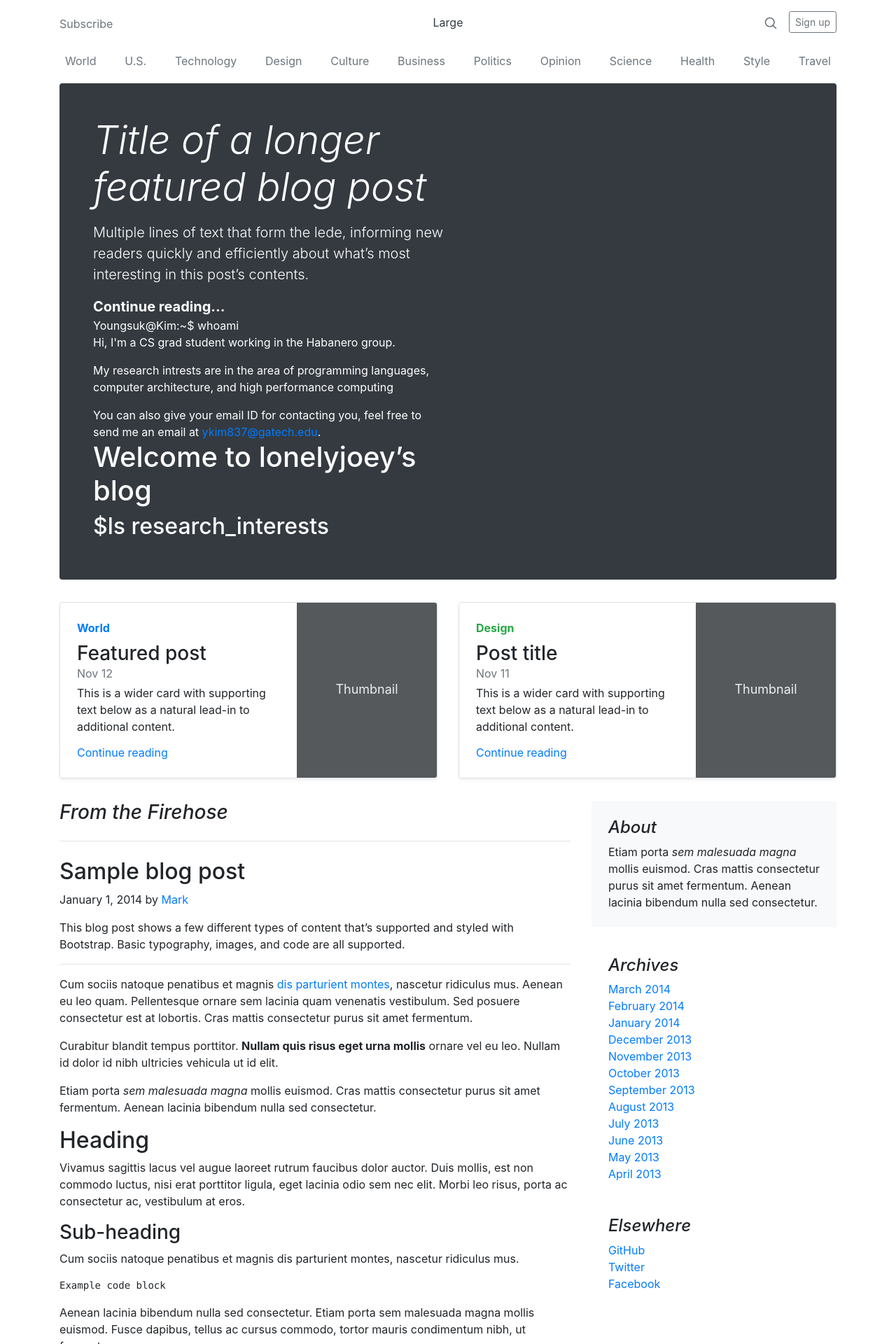
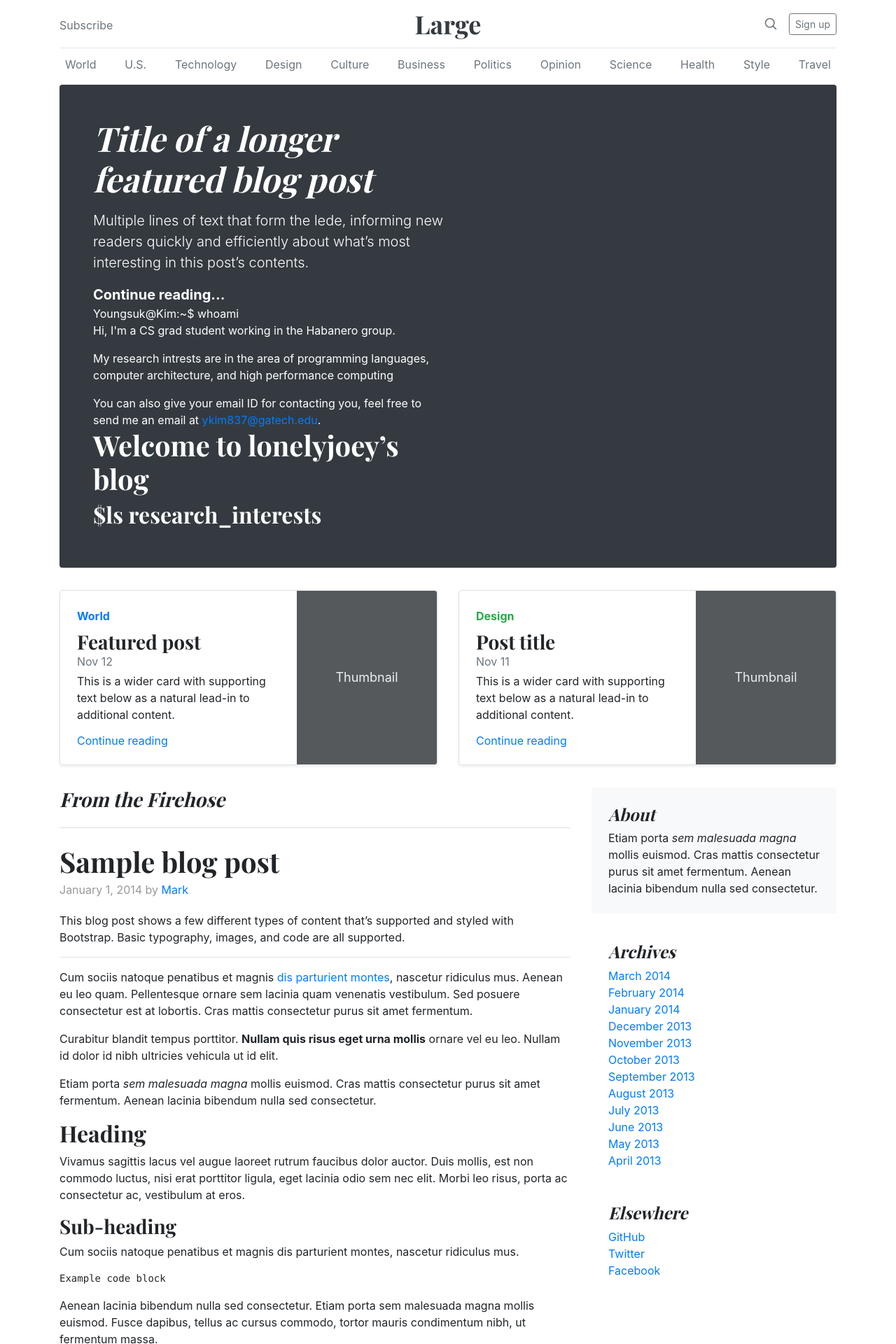
Before and after one commit to JOE1994/JOE1994.github.io, a Jekyll site: the page built from index.md, in a window 1280 px wide. Shown: the top 1920 px of the page at 70% size. Built offline with Jekyll 4.4.1, drawn with Linux system fonts in a browser that asks for light colours; nearby versions of some CDN libraries; library files that are not in the unit come from our copies.

Commit message:
please..

```diff
--- a/_layouts/default.html
+++ b/_layouts/default.html
@@ -33,7 +33,7 @@
     <!-- Custom styles for this template -->
     <link href="https://fonts.googleapis.com/css?family=Playfair+Display:700,900" rel="stylesheet">
     <!-- Custom styles for this template -->
-    <link href="blog.css" rel="stylesheet">
+    <link href="assets/css/blog.css" rel="stylesheet">
   </head>
   <body>
     <div class="container">
--- /dev/null
+++ b/assets/css/blog.css
@@ -0,0 +1,125 @@
+/* stylelint-disable selector-list-comma-newline-after */
+
+.blog-header {
+    line-height: 1;
+    border-bottom: 1px solid #e5e5e5;
+  }
+
+  .blog-header-logo {
+    font-family: "Playfair Display", Georgia, "Times New Roman", serif;
+    font-size: 2.25rem;
+  }
+
+  .blog-header-logo:hover {
+    text-decoration: none;
+  }
+
+  h1, h2, h3, h4, h5, h6 {
+    font-family: "Playfair Display", Georgia, "Times New Roman", serif;
+  }
+
+  .display-4 {
+    font-size: 2.5rem;
+  }
+  @media (min-width: 768px) {
+    .display-4 {
+      font-size: 3rem;
+    }
+  }
+
+  .nav-scroller {
+    position: relative;
+    z-index: 2;
+    height: 2.75rem;
+    overflow-y: hidden;
+  }
+
+  .nav-scroller .nav {
+    display: -ms-flexbox;
+    display: flex;
+    -ms-flex-wrap: nowrap;
+    flex-wrap: nowrap;
+    padding-bottom: 1rem;
+    margin-top: -1px;
+    overflow-x: auto;
+    text-align: center;
+    white-space: nowrap;
+    -webkit-overflow-scrolling: touch;
+  }
+
+  .nav-scroller .nav-link {
+    padding-top: .75rem;
+    padding-bottom: .75rem;
+    font-size: .875rem;
+  }
+
+  .card-img-right {
+    height: 100%;
+    border-radius: 0 3px 3px 0;
+  }
+
+  .flex-auto {
+    -ms-flex: 0 0 auto;
+    flex: 0 0 auto;
+  }
+
+  .h-250 { height: 250px; }
+  @media (min-width: 768px) {
+    .h-md-250 { height: 250px; }
+  }
+
+  /*
+   * Blog name and description
+   */
+  .blog-title {
+    margin-bottom: 0;
+    font-size: 2rem;
+    font-weight: 400;
+  }
+  .blog-description {
+    font-size: 1.1rem;
+    color: #999;
+  }
+
+  @media (min-width: 40em) {
+    .blog-title {
+      font-size: 3.5rem;
+    }
+  }
+
+  /* Pagination */
+  .blog-pagination {
+    margin-bottom: 4rem;
+  }
+  .blog-pagination > .btn {
+    border-radius: 2rem;
+  }
+
+  /*
+   * Blog posts
+   */
+  .blog-post {
+    margin-bottom: 4rem;
+  }
+  .blog-post-title {
+    margin-bottom: .25rem;
+    font-size: 2.5rem;
+  }
+  .blog-post-meta {
+    margin-bottom: 1.25rem;
+    color: #999;
+  }
+
+  /*
+   * Footer
+   */
+  .blog-footer {
+    padding: 2.5rem 0;
+    color: #999;
+    text-align: center;
+    background-color: #f9f9f9;
+    border-top: .05rem solid #e5e5e5;
+  }
+  .blog-footer p:last-child {
+    margin-bottom: 0;
+  }
```
Also changed, not shown: assets/css/navbar.css (deleted).
